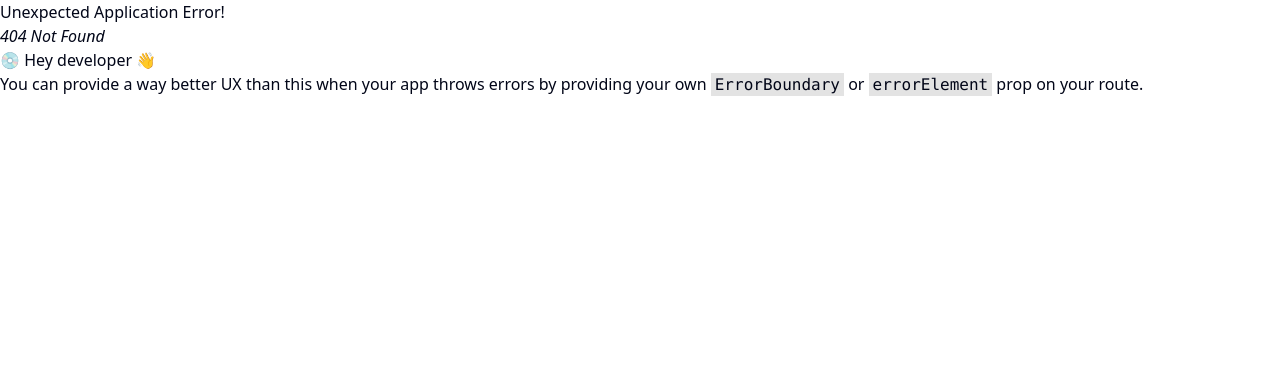
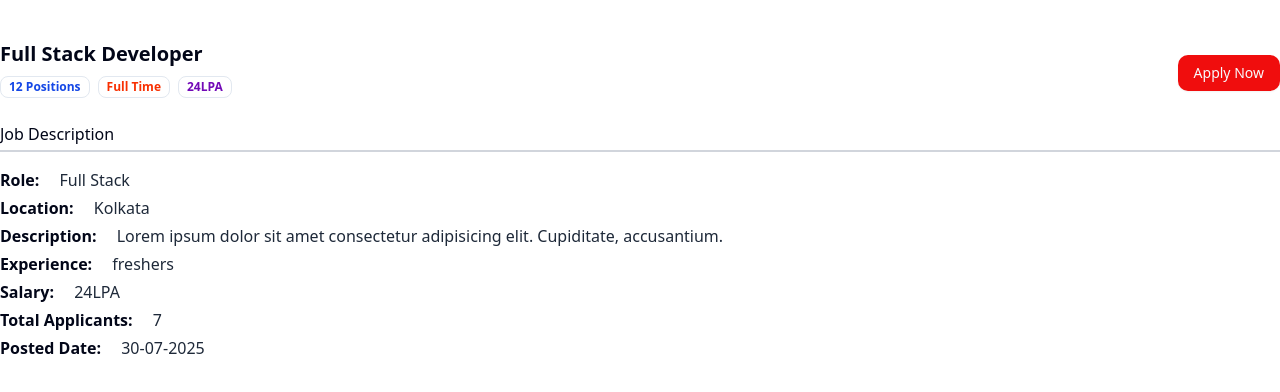
Before and after one commit to AnanyaRaj14/Job_Portal, a React (Vite) app in the folder frontend/: page /description/1 in a window 1280 px wide. Before the commit this address had no page. Shown: the top 392 px of the page. Built offline with nearby package versions, Linux system fonts and the light colour scheme.

Commit message:
job description

```diff
--- a/frontend/src/App.jsx
+++ b/frontend/src/App.jsx
@@ -6,6 +6,7 @@ import Home from './components/Home'
 import Jobs from './components/Jobs'
 import Browse  from './components/Browse'
 import Profile from './components/Profile'
+import JobDescription from './components/JobDescription'
 
 const appRouter = createBrowserRouter([
   {
@@ -23,6 +24,10 @@ const appRouter = createBrowserRouter([
   {
     path: '/jobs',
     element: <Jobs />
+  },
+  {
+    path: '/description/:id',
+    element: <JobDescription />
   },
   {
     path: '/browse',
--- a/frontend/src/components/Job.jsx
+++ b/frontend/src/components/Job.jsx
@@ -2,7 +2,11 @@ import React from 'react'
 import { Button } from './ui/button'
 import { Badge, Bookmark } from 'lucide-react'
 import { Avatar, AvatarImage } from './ui/avatar'
+import { useNavigate } from 'react-router-dom'
+
 const Job = () => {
+    const navigate = useNavigate();
+    const jobId = "ioojjsascjjkhsq"
     return (
         <div className='p-5 rounded-md shadow-xl bg-white border border-gray-100'>
             <div className='flex items-center justify-between'>
@@ -29,7 +33,7 @@ const Job = () => {
             </div>
 
             <div className='mt-2'>
-                <Button  variant="outline">Details</Button>
+                <Button onClick={()=> navigate(`/description/${jobId}`)} variant="outline">Details</Button>
                 <Button className="bg-[#7209b7] mx-3">Save For Later</Button>
             </div>
         </div>
--- /dev/null
+++ b/frontend/src/components/JobDescription.jsx
@@ -0,0 +1,42 @@
+import React from 'react'
+import { Badge } from './ui/badge'
+import { Button } from './ui/button'
+
+const JobDescription = () => {
+    const isApplied = false;
+    return (
+        <div className='max-w-7xl mx-auto my-10'>
+            <div className='flex items-center justify-between'>
+                <div>
+                    <h1 className='font-bold text-xl'>Full Stack Developer</h1>
+                    <div className='flex items-center gap-2 my-2'>
+                        <Badge className={'text-blue-700 font-bold'} variant={'ghost'}>12 Positions</Badge>
+                        <Badge className={'text-[#F83002] font-bold'} variant={'ghost'}>Full Time</Badge>
+                        <Badge className={'text-[#7209b7] font-bold'} variant={'ghost'}>24LPA</Badge>
+                    </div>
+                </div>
+                <Button
+                    disabled={isApplied}
+                    className={`rounded-lg ${isApplied ? "bg-green-600 cursor-not-allowed" : "bg-[#f00d0d] hover:bg-[#fe828e]"}`}
+                >
+                    {isApplied ? 'Already Applied' : 'Apply Now'}
+                </Button>
+            </div>
+            <div className='my-4'>
+                <h1 className='border-b-2 pb-1 border-b-gray-300 font-medium'>Job Description</h1>
+            </div>
+            <div>
+                <h1 className='font-bold my-1'>Role: <span className='pl-4 font-normal text-gray-800'>Full Stack</span></h1>
+                <h1 className='font-bold my-1'>Location: <span className='pl-4 font-normal text-gray-800'>Kolkata</span></h1>
+                <h1 className='font-bold my-1'>Description: <span className='pl-4 font-normal text-gray-800'>Lorem ipsum dolor sit amet consectetur adipisicing elit. Cupiditate, accusantium.</span></h1>
+                <h1 className='font-bold my-1'>Experience: <span className='pl-4 font-normal text-gray-800'>freshers</span></h1>
+                <h1 className='font-bold my-1'>Salary: <span className='pl-4 font-normal text-gray-800'> 24LPA</span></h1>
+                <h1 className='font-bold my-1'>Total Applicants: <span className='pl-4 font-normal text-gray-800'>7</span></h1>
+                <h1 className='font-bold my-1'>Posted Date: <span className='pl-4 font-normal text-gray-800'>30-07-2025</span></h1>
+            </div>
+        </div>
+
+    )
+}
+
+export default JobDescription
--- a/frontend/src/components/auth/Login.jsx
+++ b/frontend/src/components/auth/Login.jsx
@@ -55,7 +55,7 @@ const Login = () => {
 
     return (
         <div>
-            <Navbar />
+            <Navbar />z
             <div className='flex items-center justify-center max-w-7xl mx-auto'>
                 <form onSubmit={submitHandler} className='w-1/2 border border-gray-200 rounded-md p-4 my-10'>
                     <h1 className='font-bold text-xl mb-5'>Login</h1>
--- a/frontend/src/components/shared/Navbar.jsx
+++ b/frontend/src/components/shared/Navbar.jsx
@@ -13,7 +13,7 @@ function Navbar() {
         <div className='bg-white'>
             <div className='flex items-center justify-between mx-auto max-w-7xl h-16'>
                 <div>
-                    <h1 className='text-2xl font-bold'>Elevate<span className='text-[#F83002]'>Hire</span></h1>
+                    <h1 className='text-2xl font-bold'>Elevate<span className='text-red-500'>Hire</span></h1>
                 </div>
                 <div className='flex items-center gap-12'>
                     <ul className='flex font-medium items-center gap-5 '>
```
Also changed, not shown: frontend/src/index.css (+18 -0 lines).
